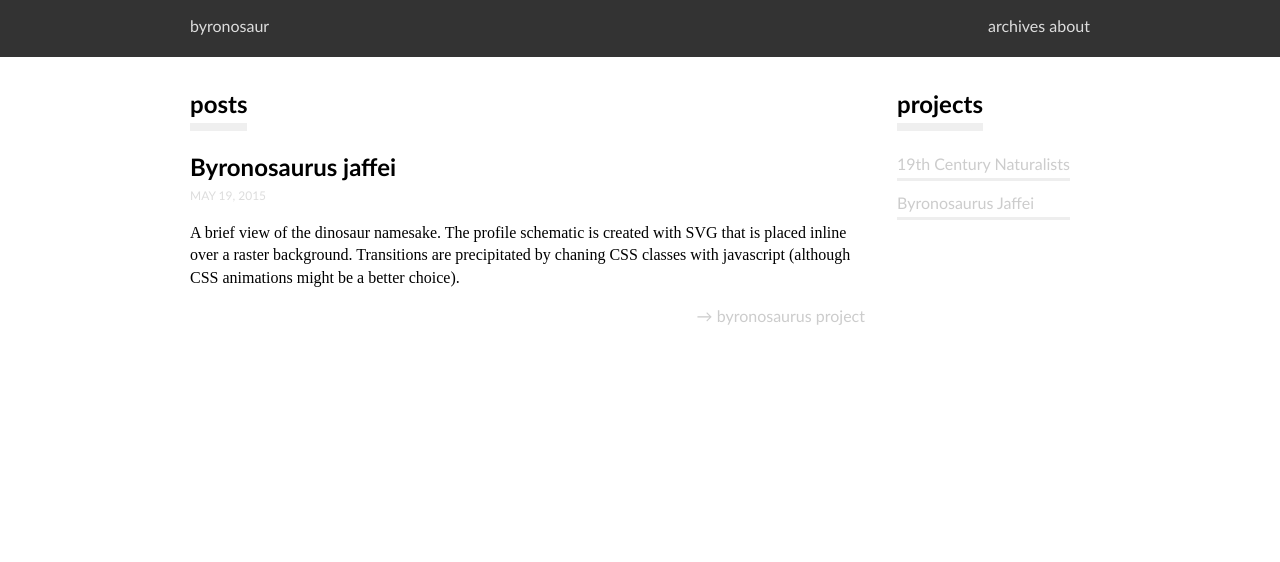
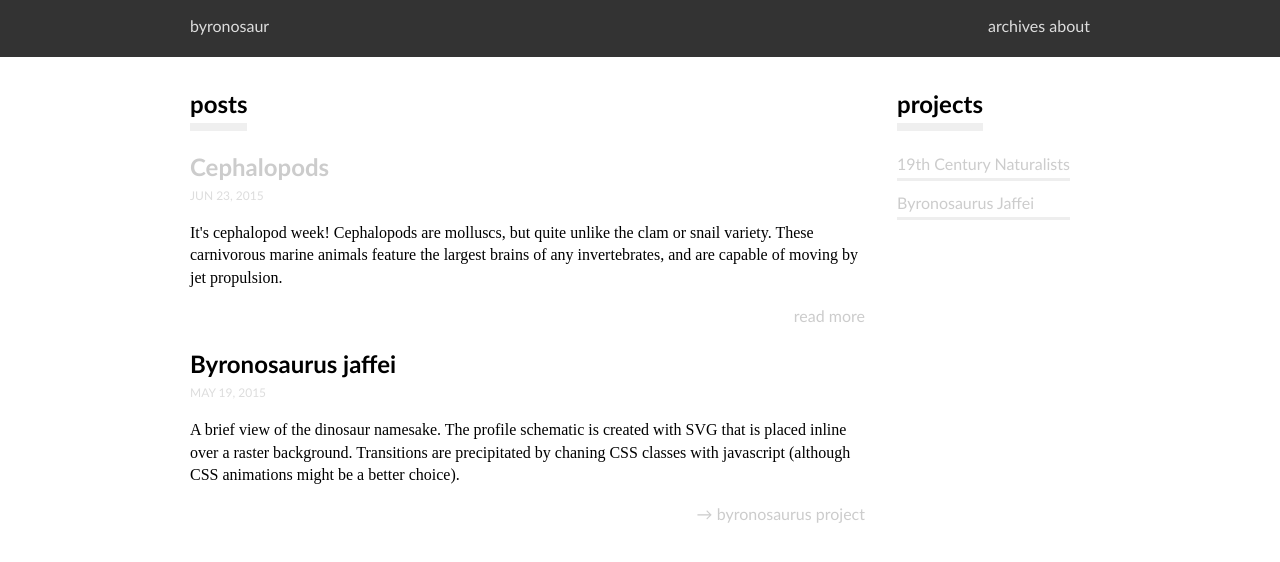
Before and after one commit to bhinebaugh/bhinebaugh.github.com, a Jekyll site: the page built from index.html, in a window 1280 px wide. Shown: the top 562 px of the page. Built offline with Jekyll 4.4.1, drawn with Linux system fonts in a browser that asks for light colours.

Commit message:
cephalopod post.

```diff
--- a/_includes/head.html
+++ b/_includes/head.html
@@ -8,6 +8,14 @@
 
     <!-- Custom CSS -->
     <link rel="stylesheet" href="{{ "/assets/css/default.css" | prepend: site.baseurl }}">
+    {% for stylesheet in  page.post_css %}
+      <link rel="stylesheet" href="/assets/css/posts/{{ page.post_css }}.css">
+    {% endfor %}
+    {% if page.style %}
+      <style type="text/css">
+      {{ page.style }}
+      </style>
+    {% endif %}
     {% for stylesheet in page.css %}
       <link rel="stylesheet" href="css/{{ stylesheet }}.css">
     {% endfor %}
--- a/_layouts/post.html
+++ b/_layouts/post.html
@@ -5,7 +5,7 @@ layout: page-wrapped
 
   <header class="post-header">
     <h1>{{ page.title }}</h1>
-    <p class="meta">{{ page.date | date: "%b %-d, %Y" }}{% if page.author %} • {{ page.author }}{% endif %}{% if page.meta %} • {{ page.meta }}{% endif %}</p>
+    <div class="meta">{{ page.date | date: "%b %-d, %Y" }}{% if page.author %} • {{ page.author }}{% endif %}{% if page.meta %} • {{ page.meta }}{% endif %}</div>
   </header>
 
   <article class="post-content">
--- /dev/null
+++ b/_posts/2015-06-23-cephalopods.html
@@ -0,0 +1,84 @@
+---
+layout: post
+title: "Cephalopods"
+date: 2015-06-23T08:34:55-04:00
+post_css: cephalopods
+style: |
+  .nautiloids,
+  .coleoidea {
+    float: left;
+  }
+  .cephalopods img {
+    max-width: 125px;
+  }
+  .nautiloids div,
+  .coleoidea div {
+    float: left;
+    background: rgba(255,255,255,0.2);
+    border: solid 3px rgba(255,255,255,0.25);
+    border-radius: 5px;
+    margin: 20px;
+  }
+  h2 {
+    background: #46b;
+    border-radius: 2px 2px 0 0;
+    color: #eee;
+    margin: 20px;
+    padding: 5px 10px;
+    text-align: center;
+  }
+  h3 {
+    border-bottom: solid 2px #57c;
+    color: #46b;
+    font-style: italic;
+    margin: 8px 20px;
+    padding: 8px 0 12px;
+    text-align: center;
+  }
+---
+
+<p>
+  It's cephalopod week!
+Cephalopods are molluscs, but quite unlike the clam or snail variety.
+These carnivorous marine animals feature the largest brains of any invertebrates, and are capable of moving by jet propulsion.
+</p>
+
+<p>
+  Physically, cephalopods are distinguished by a beak, tentacles, and blue blood (copper-based hemocyanin).
+</p>
+
+<div class="cephalopods group">
+
+  <section class="nautiloids">
+    <h2>Nautiloids</h2>
+    <div>
+      <h3>nautilus</h3>
+      <img src="/assets/images/cephalopods/cephalopods_02.png"/>
+    </div>
+  </section>
+
+  <section class="coleoidea group">
+    <h2>Coleoidea</h2>
+    <div class="octopus">
+      <h3>octopuses</h3>
+      <img src="/assets/images/cephalopods/cephalopods_01.png"/>
+    </div>
+    <div class="squids">
+      <h3>squid</h3>
+      <img src="/assets/images/cephalopods/cephalopods_04.png"/>
+    </div>
+    <div class="cuttlefish">
+      <h3>cuttlefish</h3>
+      <img src="/assets/images/cephalopods/cephalopods_05.png"/>
+    </div>
+    <div class="vampire">
+      <h3>"vampire squid"</h3>
+      <img src="/assets/images/cephalopods/cephalopods_07.png"/>
+    </div>
+  </section>
+
+</div>
+
+Further info:<br/>
+<a href="http://www.ucmp.berkeley.edu/taxa/inverts/mollusca/cephalopoda.php">Cephalopods at UC Museum of Paleontology</a><br/>
+<a href="http://www.thecephalopodpage.org/">The Cephalopod Page</a>
--- a/assets/css/default.scss
+++ b/assets/css/default.scss
@@ -53,6 +53,14 @@ article {
   }
 }
 .post-link { float: right; }
+.post-header {
+  h1 { margin-bottom: 0; }
+  .meta {
+    color: #888;
+    font-family: Futura, "Trebuchet MS", Arial, sans-serif;
+    font-size: 0.9em;
+  }
+}
 
 a {
   color: #ccc;
@@ -94,7 +102,7 @@ section {
     padding: 0;
   }
 
-  section {
+  .home > section {
     float: left;
     margin-right: 2rem;
     width: 75%;
--- /dev/null
+++ b/assets/css/posts/cephalopods.scss
@@ -0,0 +1,46 @@
+---
+---
+html { background: #769E76; }
+body { background: linear-gradient(#CEDAB6, #BFD2BF, #769E76); }
+.cephalopods {
+  background: #A4BEFF;
+  border-radius: 5px;
+  box-shadow: 0 8px 12px rgba(0,0,0,0.3);
+  margin: 1em 0 2em;
+  width: 100%;
+}
+
+.coleoidea div {
+  animation-name: card-in;
+  animation-duration: 1.5s;
+  -webkit-transform-origin: 50% 0%;
+  -moz-transform-origin: 50% 0%;
+  -o-transform-origin: 50% 0%;
+  -ms-transform-origin: 50% 0%;
+  transform-origin: 50% 0%;
+}
+
+
+@-webkit-keyframes card-in {
+  0% { -webkit-transform: translateZ( 0px ); }
+  40% { -webkit-transform: translate( -40%, 0 ) scale( 0.8 ) rotateY( 20deg ); z-index: 9999; }
+  100% { opacity: 1; -webkit-transform: translateZ( -400px ); }
+}
+
+@keyframes card-in {
+  // from {
+  //   opacity: 0;
+  //   -webkit-transform: translateY(-50px) rotateZ(45deg);
+  //   transform: translateY(-50px);
+  // }
+  // to {
+  //   opacity: 1;
+  // }
+  0% {
+    opacity: 0;
+    -webkit-transform: translateY(-200px) scale(1.5);
+  }
+  // 40% { -webkit-transform: translate( -40%, 0 ) scale( 0.8 ) rotateY( 20deg ); z-index: 9999; }
+  100% { opacity: 1; -webkit-transform: translateZ( -400px ); }
+
+}
--- a/index.html
+++ b/index.html
@@ -9,15 +9,23 @@ layout: page-wrapped
     {% for post in site.posts %}
       <article>
         <header>
-          <h2>{{ post.title }}</h2>
+          <h2>
+            {% if post.project %}
+              {{ post.title }}
+            {% else %}
+              <a href="{{ post.url }}">{{ post.title }}</a>
+            {% endif %}
+          </h2>
           <span class="post-date">{{ post.date | date: "%b %-d, %Y" }}</span>
         </header>
-        {{ post.content }}
-        {% if post.project %}
-          <p><a class="post-link" href="projects/{{ post.project }}">&rarr; {{ post.project }} project</a></p>
-        {% else %}
-          <p><a class="post-link" href="{{ post.url }}">{{ post.title }}</a></p>
-        {% endif %}
+        {{ post.excerpt }}
+        <p class="group">
+          {% if post.project %}
+            <a class="post-link" href="projects/{{ post.project }}">&rarr; {{ post.project }} project</a>
+          {% else %}
+            <a class="post-link" href="{{ post.url }}">read more</a>
+          {% endif %}
+        </p>
       </article>
     {% endfor %}
   </section>
```
Also changed, not shown: assets/images/cephalopods/cephalopods_01.png (added), assets/images/cephalopods/cephalopods_02.png (added), assets/images/cephalopods/cephalopods_04.png (added), assets/images/cephalopods/cephalopods_05.png (added), assets/images/cephalopods/cephalopods_07.png (added).
